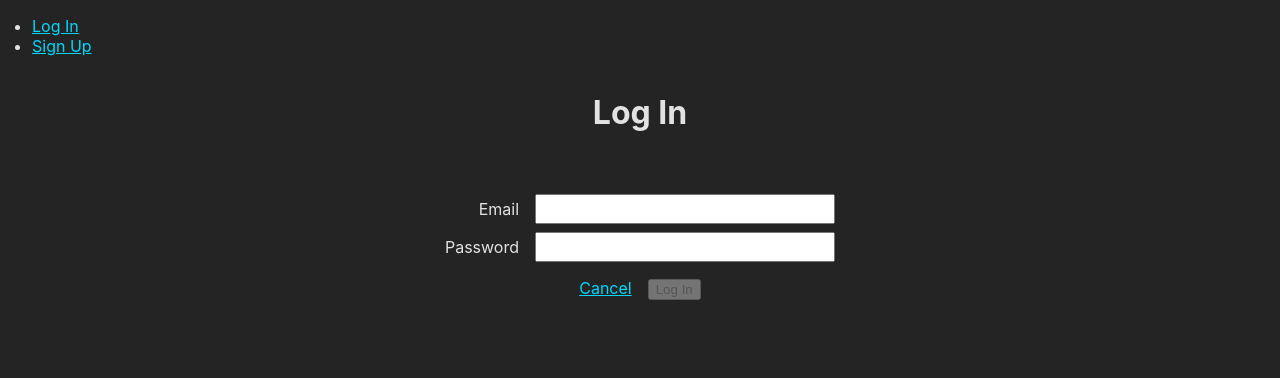
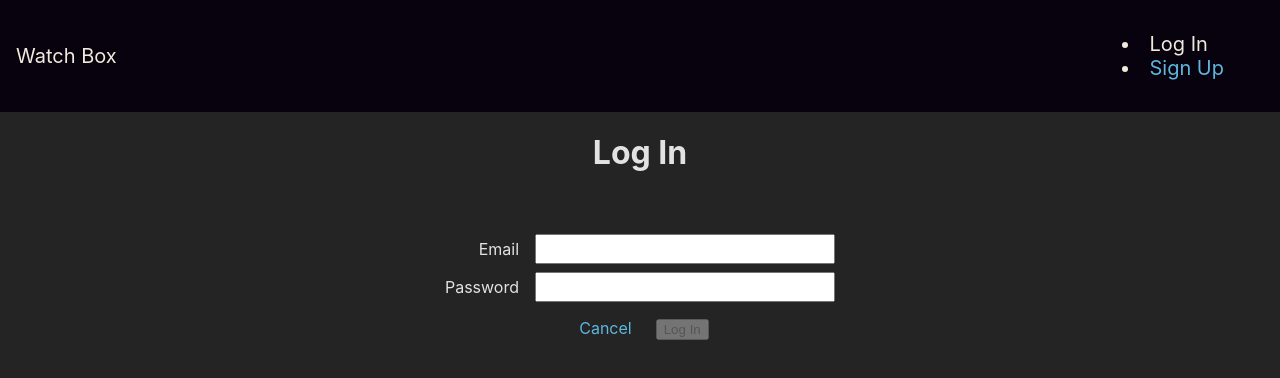
Before and after one commit to KevRdz/watch-collection, a React (Vite) app: page /auth/login in a window 1280 px wide. Shown: the top 378 px of the page. Built offline with nearby package versions, Linux system fonts and the light colour scheme; no server answers.

Commit message:
create addwatch form then import it to app.jsx and create a route for it

```diff
--- a/index.html
+++ b/index.html
@@ -4,7 +4,7 @@
     <meta charset="UTF-8" />
     <link rel="icon" type="image/svg+xml" href="/vite.svg" />
     <meta name="viewport" content="width=device-width, initial-scale=1.0" />
-    <title>🚀</title>
+    <title>Watch Collection</title>
   </head>
   <body>
     <div id="root"></div>
--- a/src/App.css
+++ b/src/App.css
@@ -31,3 +31,78 @@ nav > ul {
   margin: 0;
   padding: 16px 32px;
 }
+
+.App {
+  min-height: 100vh;
+  display: grid;
+  grid-template-rows: 7vmin auto;
+}
+
+.App-header {
+  background-color: var(--black);
+  display: flex;
+  align-items: center;
+  justify-content: space-between;
+  padding: 2vmin;
+  font-size: 2.5vmin;
+  color: var(--background);
+}
+
+.App main {
+  background-color: var(--background);
+  display: flex;
+  flex-flow: column nowrap;
+  justify-content: center;
+  align-items: center;
+}
+
+.App main h1 {
+  color: var(--secondary-dark);
+  margin-bottom: 5vmin;
+}
+
+body {
+  margin: 0;
+  font-family: -apple-system, BlinkMacSystemFont, 'Segoe UI', 'Roboto',
+		'Oxygen', 'Ubuntu', 'Cantarell', 'Fira Sans', 'Droid Sans',
+		'Helvetica Neue', sans-serif;
+}
+
+code {
+  font-family: source-code-pro, Menlo, Monaco, Consolas, 'Courier New',
+    monospace;
+}
+
+:root {
+  --black: #07020D;
+  --accent: #5DB7DE;
+  --background: #F1E9DB;
+  --secondary: #A39B8B;
+  --secondary-dark: #716A5C;
+}
+
+a {
+  color: var(--accent);
+  padding: 1vmin;
+  border-radius: 1vmin;
+  text-decoration: none !important;
+}
+
+a:hover {
+  color: var(--black);
+  background-color: var(--accent);
+}
+
+a.active {
+  color: var(--background);
+  background-color: var(--black);
+  cursor: default;
+}
+
+nav > a {
+  margin-left: 15px;
+}
+
+.m-left {
+  margin-left: 10px;
+}
--- a/src/App.jsx
+++ b/src/App.jsx
@@ -5,9 +5,9 @@ import { Routes, Route, useNavigate } from 'react-router-dom'
 // pages
 import Signup from './pages/Signup/Signup'
 import Login from './pages/Login/Login'
-import Landing from './pages/Landing/Landing'
 import Profiles from './pages/Profiles/Profiles'
 import ChangePassword from './pages/ChangePassword/ChangePassword'
+import AddWatch from './pages/AddWatch/AddWatch'
 
 // components
 import NavBar from './components/NavBar/NavBar'
@@ -37,7 +37,10 @@ function App() {
     <>
       <NavBar user={user} handleLogout={handleLogout} />
       <Routes>
-        <Route path="/" element={<Landing user={user} />} />
+        <Route
+          path="/add"
+          element={<AddWatch />}
+        />
         <Route
           path="/profiles"
           element={
--- a/src/components/NavBar/NavBar.jsx
+++ b/src/components/NavBar/NavBar.jsx
@@ -1,13 +1,15 @@
-// npm modules
 import { NavLink } from 'react-router-dom'
 
 const NavBar = ({ user, handleLogout }) => {
   return (
+    <>
+      <header className='App-header'>
+        Watch Box
         <nav>
           {user ?
-        <ul>
-          <li>Welcome, {user.name}</li>
-          <li><NavLink to="/profiles">Profiles</NavLink></li>
+            <ul className='Navbar'>
+              <li><NavLink to="/">Watches</NavLink></li>
+              <li><NavLink to="/add">Add Watch</NavLink></li>
               <li><NavLink to="" onClick={handleLogout}>LOG OUT</NavLink></li>
               <li><NavLink to="/auth/change-password">Change Password</NavLink></li>
             </ul>
@@ -18,6 +20,8 @@ const NavBar = ({ user, handleLogout }) => {
             </ul>
           }
         </nav>
+      </header>
+    </>
   )
 }
 
--- /dev/null
+++ b/src/pages/AddWatch/AddWatch.jsx
@@ -0,0 +1,66 @@
+
+
+function AddWatch() {
+  return (
+    <div>
+      <h1>Add Watch</h1>
+      <form autoComplete="off">
+        <div className="form-group mb-3">
+          <label htmlFor="brand-name" className="form-label">
+            Watch Brand
+          </label>
+          <input
+            type="text"
+            className="form-control"
+            id="brand-name"
+            name="brand"
+            required
+          />
+        </div>
+        <div className="form-group mb-3">
+          <label htmlFor="style-input" className="form-label">
+            Watch Style
+          </label>
+          <input
+            type="text"
+            className="form-control"
+            id="style-input"
+            name="style"
+            required
+          />
+        </div>
+        <div className="form-group mb-3">
+          <label htmlFor="movement-input" className="form-label">
+            Watch Movement
+          </label>
+          <input
+            type="text"
+            className="form-control"
+            id="movement-input"
+            name="movement"
+            required
+          />
+        </div>
+        <div className="form-group mb-3">
+          <label htmlFor="feature-input" className="form-label">
+            Other Features
+          </label>
+          <input
+            type="text"
+            className="form-control"
+            id="feature-input"
+            name="feature"
+            required
+          />
+        </div>
+        <div className="d-grid">
+          <button type="submit" className="btn btn-primary-btn-fluid">
+            Add Watch
+          </button>
+        </div>
+      </form>
+    </div>
+  )
+}
+
+export default AddWatch
--- a/src/pages/Landing/Landing.jsx
+++ /dev/null
@@ -1,12 +0,0 @@
-// css
-import styles from './Landing.module.css'
-
-const Landing = ({ user }) => {
-  return (
-    <main className={styles.container}>
-      <h1>hello, {user ? user.name : 'friend'}</h1>
-    </main>
-  )
-}
-
-export default Landing
--- a/src/pages/Landing/Landing.module.css
+++ /dev/null
@@ -1,5 +0,0 @@
-.container {
-  display: flex;
-  align-items: center;
-  flex-direction: column;
-}
```
Lines whose indentation alone changed are shown as unchanged.
